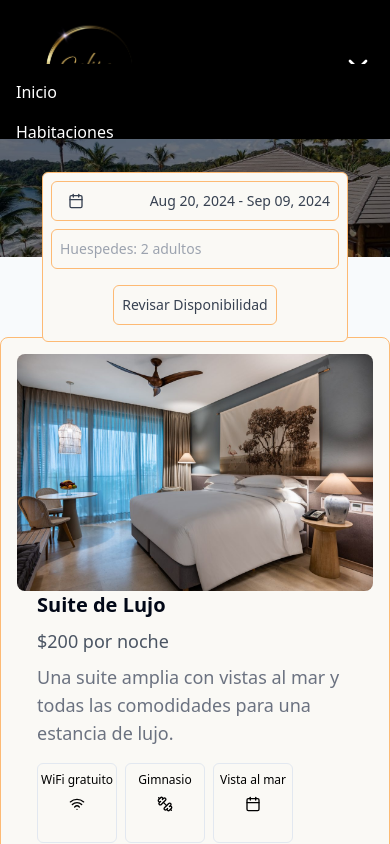
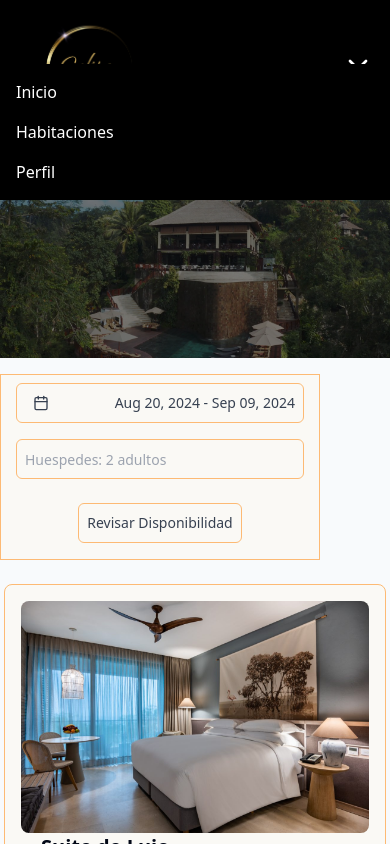
Before and after one commit to indisardi99/front-hotel-app, a Next.js app: page / in a window 390 px wide. Both pictures are taken after a click on the button 358 px from the left and 69 px from the top of the page. Shown: the top 844 px of the page. Built offline with nearby package versions, Linux system fonts and the light colour scheme.

Commit message:
responsive-debug

```diff
--- a/src/app/page.tsx
+++ b/src/app/page.tsx
@@ -5,8 +5,10 @@ import Image from "next/image";
 export default function Home() {
   return (
     <main className="flex flex-col w-full h-full items-center justify-center bg-slate-50">
-      <div className="relative">
+      <div className="relative justify-center w-full">
         <div className="relative bg-black">
+          {/* Imagen para pantallas grandes */}
+          <div className="hidden lg:block">
             <Image
               className="opacity-50"
               src="/hero.jpg"
@@ -14,11 +16,29 @@ export default function Home() {
               width={1550}
               height={0}
             />
-          <div className=" border border-orange-300 absolute bottom-0 left-1/2  -translate-x-1/2 translate-y-1/2 rounded-md bg-[#faf9f5] p-2 ">
+          </div>
+
+          {/* Imagen para pantallas pequeñas */}
+          <div className="block lg:hidden">
+            <Image
+              className="opacity-50"
+              src="/mobile.jpg"
+              alt="Home"
+              width={750}
+              height={0}
+            />
+          </div>
+
+          <div className="hidden lg:flex border border-orange-300 absolute bottom-0 left-1/2 -translate-x-1/2 translate-y-1/2 rounded-md bg-[#faf9f5] p-2">
             <FilterDate />
           </div>
         </div>
-        <div className="w-full flex flex-col mt-20 lg:px-32">
+
+        <div className="flex flex-col items-center p-2 justify-center bg-[#faf9f5] border border-orange-300 max-w-[320px] lg:hidden mt-4">
+          <FilterDate />
+        </div>
+
+        <div className="w-full flex flex-col mt-5 lg:mt-20 p-1 lg:px-32">
           <RoomCard
             imageUrl="/room.jpg"
             title="Suite de Lujo"
--- a/src/components/filter-date/filter-date.tsx
+++ b/src/components/filter-date/filter-date.tsx
@@ -47,7 +47,7 @@ const FilterDate: React.FC = () => {
   };
 
   return (
-    <div className=" flex w-full flex-col lg:flex-row items-center ">
+    <div className=" flex w-full flex-col justify-center lg:flex-row items-center ">
       <div className=" bg-[#faf9f5] flex flex-col items-start">
         <Popover>
           <PopoverTrigger asChild>
@@ -55,7 +55,7 @@ const FilterDate: React.FC = () => {
               id="date"
               variant="outline"
               className={cn(
-                "flex items-center justify-between p-2 flex-row font-normal bg-[#faf9f5] border border-orange-300  w-72 text-gray-700",
+                "flex items-center justify-between p-2 flex-row  bg-[#faf9f5] border border-orange-300  w-72 text-gray-700",
                 !date && "text-muted-foreground"
               )}
             >
@@ -64,8 +64,7 @@ const FilterDate: React.FC = () => {
             </Button>
           </PopoverTrigger>
           <PopoverContent
-            className="flex w-full flex-row items-center justify-center bg-[#faf9f5]
-  p-2 opacity-100"
+            className="flex w-full flex-row items-center justify-center bg-[#faf9f5] p-2 opacity-100"
             align="start"
           >
             <Calendar
@@ -90,7 +89,7 @@ const FilterDate: React.FC = () => {
       </div>
 
       <Input
-        className=" bg-[#faf9f5] border border-orange-300 m-2 p-2 text-gray-700"
+        className="m-4 w-72 bg-[#faf9f5] border border-orange-300 p-2 text-gray-700"
         placeholder="Huespedes: 2 adultos"
       />
 
--- a/src/components/navbar/navbar.tsx
+++ b/src/components/navbar/navbar.tsx
@@ -12,7 +12,7 @@ const Navbar: React.FC = () => {
   };
 
   return (
-    <div className="flex flex-row w-full justify-between text-white items-center bg-black p-4">
+    <div className="relative z-50 flex flex-row w-full justify-between text-white items-center bg-black p-4">
       <Image
         className="lg:ml-20"
         src="/logo.png"
@@ -37,7 +37,7 @@ const Navbar: React.FC = () => {
       </div>
 
       {isOpen && (
-        <div className="lg:hidden absolute top-16 left-0 w-full bg-black flex flex-col space-y-4 p-4">
+        <div className="lg:hidden absolute top-16 left-0 w-full bg-black flex flex-col space-y-4 p-4 z-50">
           <Link href="/" onClick={toggleMenu}>
             Inicio
           </Link>
```
Also changed, not shown: public/mobile.jpg (added). Lines whose indentation alone changed are shown as unchanged.
